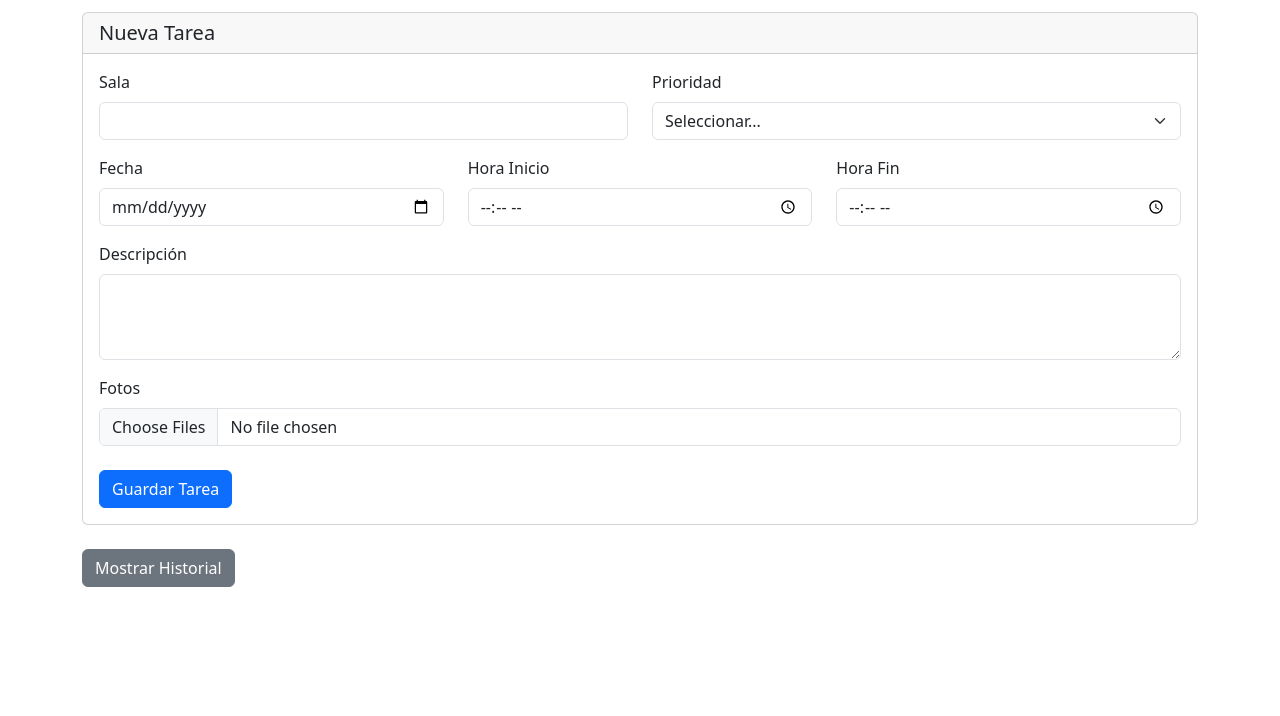
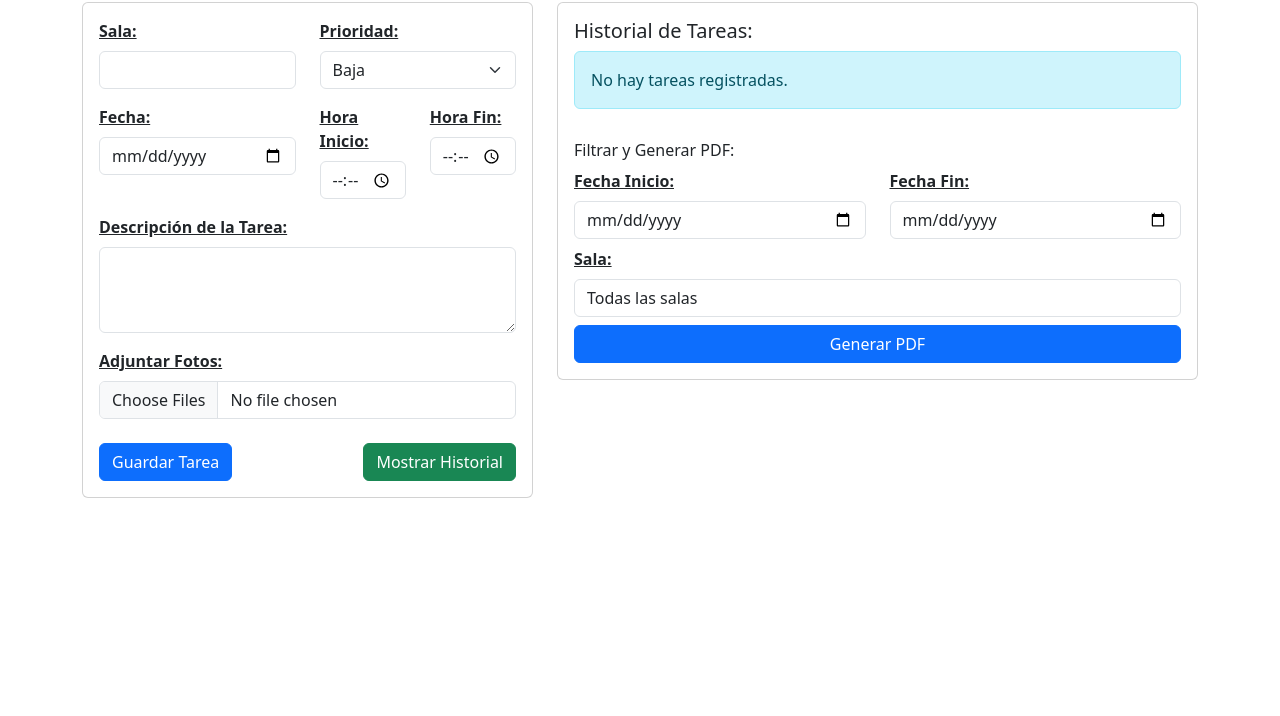
Before and after one commit to electricofestas/partes_averias, a plain HTML site: page index.html in a window 1280 px wide. Shown: the part 84-800 px from the top of the page. Drawn offline with nearby package versions, Linux system fonts and the light colour scheme; files that its build step writes are made by us from their sources.

Commit message:
Update index.html

```diff
--- a/index.html
+++ b/index.html
@@ -3,115 +3,111 @@
 <head>
   <meta charset="UTF-8">
   <meta name="viewport" content="width=device-width, initial-scale=1.0">
-  <title>Gestión de Tareas</title>
-  <link href="https://cdn.jsdelivr.net/npm/bootstrap@5.3.0-alpha1/dist/css/bootstrap.min.css" rel="stylesheet">
-  <link rel="stylesheet" href="css/styles.css">
+  <title>Partes de Trabajo</title>
+  <link href="https://cdn.jsdelivr.net/npm/bootstrap@5.3.2/dist/css/bootstrap.min.css" rel="stylesheet">
+  <link rel="stylesheet" href="styles.css">
+  <script src="https://cdnjs.cloudflare.com/ajax/libs/jspdf/2.5.1/jspdf.umd.min.js"></script>
+  <script>
+    window.jsPDF = window.jspdf.jsPDF;
+  </script>
 </head>
+
 <body>
   <div class="container mt-4">
-    <h1 class="text-center mb-4">Gestión de Tareas</h1>
+    <h2 class="text-center mb-4"><strong><u>Partes de Trabajo</u></strong></h2>
 
-    <div id="mensaje" class="alert" style="display: none;"></div>
-
-    <div class="card mb-4">
-      <div class="card-header">
-        <h5 class="mb-0">Nueva Tarea</h5>
-      </div>
+    <div class="row">
+      <div class="col-md-5">
+        <div class="card">
           <div class="card-body">
-        <form id="tareaForm" class="needs-validation" novalidate>
+            <form id="tareaForm">
               <div class="row mb-3">
                 <div class="col-md-6">
-              <label for="titulo" class="form-label">Sala</label>
+                  <label class="form-label"><strong><u>Sala:</u></strong></label>
                   <input type="text" class="form-control" id="titulo" list="salasList" required>
+                  <div id="mensaje" class="mensaje" style="display: none;"></div>
                   <datalist id="salasList"></datalist>
                 </div>
                 <div class="col-md-6">
-              <label for="prioridad" class="form-label">Prioridad</label>
+                  <label class="form-label"><strong><u>Prioridad:</u></strong></label>
                   <select class="form-select" id="prioridad" required>
-                <option value="">Seleccionar...</option>
-                <option value="Alta">Alta</option>
-                <option value="Media">Media</option>
-                <option value="Baja">Baja</option>
+                    <option value="baja">Baja</option>
+                    <option value="media">Media</option>
+                    <option value="alta">Alta</option>
                   </select>
                 </div>
               </div>
 
               <div class="row mb-3">
-            <div class="col-md-4">
-              <label for="fecha" class="form-label">Fecha</label>
+                <div class="col-md-6">
+                  <label class="form-label"><strong><u>Fecha:</u></strong></label>
                   <input type="date" class="form-control" id="fecha" required>
                 </div>
-            <div class="col-md-4">
-              <label for="horaInicio" class="form-label">Hora Inicio</label>
+                <div class="col-md-3">
+                  <label class="form-label"><strong><u>Hora Inicio:</u></strong></label>
                   <input type="time" class="form-control" id="horaInicio" required>
                 </div>
-            <div class="col-md-4">
-              <label for="horaFin" class="form-label">Hora Fin</label>
+                <div class="col-md-3">
+                  <label class="form-label"><strong><u>Hora Fin:</u></strong></label>
                   <input type="time" class="form-control" id="horaFin" required>
                 </div>
               </div>
 
               <div class="mb-3">
-            <label for="descripcion" class="form-label">Descripción</label>
+                <label class="form-label"><strong><u>Descripción de la Tarea:</u></strong></label>
                 <textarea class="form-control" id="descripcion" rows="3" required></textarea>
               </div>
 
               <div class="mb-3">
-            <label for="fotos" class="form-label">Fotos</label>
-            <input class="form-control" type="file" id="fotos" multiple accept="image/*" capture="camera">
+                <label class="form-label"><strong><u>Adjuntar Fotos:</u></strong></label>
+                <input type="file" class="form-control" id="fotos" multiple accept="image/*">
                 <div id="fotosPreview" class="mt-2 d-flex flex-wrap gap-2"></div>
               </div>
 
+              <div class="d-flex justify-content-between">
                 <button type="submit" class="btn btn-primary">Guardar Tarea</button>
+                <button type="button" class="btn btn-success" id="toggleHistorial">Mostrar Historial</button>
+              </div>
             </form>
           </div>
         </div>
+      </div>
 
-    <button id="toggleHistorial" class="btn btn-secondary mb-3">Mostrar Historial</button>
-
-    <div id="historialContainer" class="d-none">
-      <div class="card mb-4">
-        <div class="card-header">
-          <h5 class="mb-0">Historial de Tareas</h5>
+      <div class="col-md-7">
+        <div class="card">
+          <div class="card-body">
+            <h5 class="card-title">Historial de Tareas:</h5>
+            <div id="historialContainer" class="hidden">
+              <div id="historialTareas" class="list-group"></div>
             </div>
-        <div class="card-body">
-          <div class="row mb-3">
-            <div class="col-md-4">
-              <label for="salaFiltro" class="form-label">Filtrar por Sala</label>
-              <select class="form-select" id="salaFiltro">
-                <option value="">Todas las Salas</option>
+            <div id="fechaFiltroContainer" class="mt-3">
+              <h6>Filtrar y Generar PDF:</h6>
+              <div class="row mb-2">
+                <div class="col-md-6">
+                  <label class="form-label"><strong><u>Fecha Inicio:</u></strong></label>
+                  <input type="date" class="form-control" id="fechaInicioPDF">
+                </div>
+                <div class="col-md-6">
+                  <label class="form-label"><strong><u>Fecha Fin:</u></strong></label>
+                  <input type="date" class="form-control" id="fechaFinPDF">
+                </div>
+              </div>
+              <div class="mb-2">
+                <label class="form-label"><strong><u>Sala:</u></strong></label>
+                <select class="form-control" id="salaFiltro">
+                  <option value="">Todas las salas</option>
                 </select>
               </div>
-            <div class="col-md-8 d-flex align-items-end">
-              <button id="generarPdfBtn" class="btn btn-outline-primary">Generar Informe PDF</button>
-              <div id="pdfControls" class="ms-3">
-                <div class="row g-2">
-                  <div class="col-md-5">
-                    <label for="fechaInicioPDF" class="form-label">Desde</label>
-                    <input type="date" class="form-control form-control-sm" id="fechaInicioPDF">
+              <button class="btn btn-primary w-100" onclick="generarPDF()">Generar PDF</button>
             </div>
-                  <div class="col-md-5">
-                    <label for="fechaFinPDF" class="form-label">Hasta</label>
-                    <input type="date" class="form-control form-control-sm" id="fechaFinPDF">
           </div>
         </div>
       </div>
     </div>
   </div>
 
-          <div id="historialTareas" class="list-group"></div>
-        </div>
-      </div>
-    </div>
-  </div>
+  <script src="https://cdn.jsdelivr.net/npm/bootstrap@5.3.2/dist/js/bootstrap.bundle.min.js"></script>
+  <script src="tareas.js"></script>
+</body>
 
-  <script src="https://cdn.jsdelivr.net/npm/bootstrap@5.3.0-alpha1/dist/js/bootstrap.bundle.min.js"></script>
-  <script src="https://cdnjs.cloudflare.com/ajax/libs/jspdf/2.5.1/jspdf.umd.min.js"></script>
-  <script src="js/utils.js"></script>
-  <script src="js/photoService.js"></script>
-  <script src="js/taskService.js"></script>
-  <script src="js/uiService.js"></script>
-  <script src="js/pdfService.js"></script>
-  <script src="js/main.js"></script>
-</body>
 </html>
```
Lines whose indentation alone changed are shown as unchanged.
